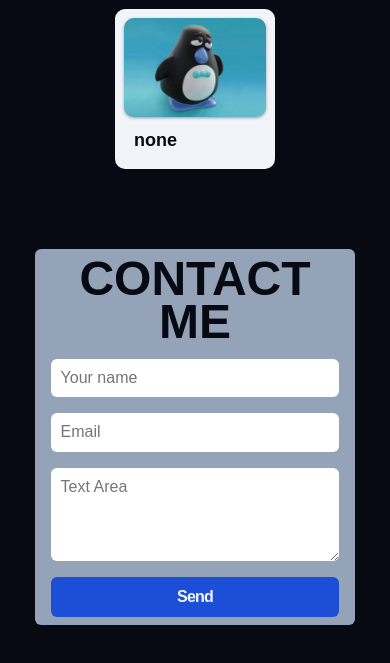
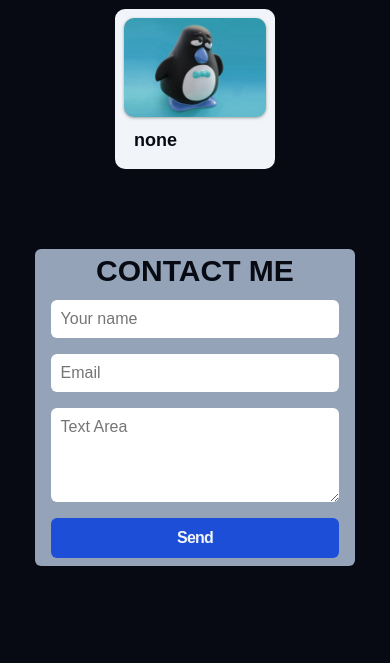
Before and after one commit to Nikos-Chatzoudas/portofolio, a website built with Vite: page index.html in a window 390 px wide. Shown: the part 2270-2933 px from the top of the page. Built offline with nearby package versions, Linux system fonts and the light colour scheme; a web font is replaced by a local one.

Commit message:
Update media.css

```diff
--- a/styles/components/media.css
+++ b/styles/components/media.css
@@ -46,6 +46,10 @@
 
     .contact__form {
         margin-top: -10rem;
+    }
+
+    .contact__title {
+        font-size: var(--size-3xl);
     }
 }
 
```
